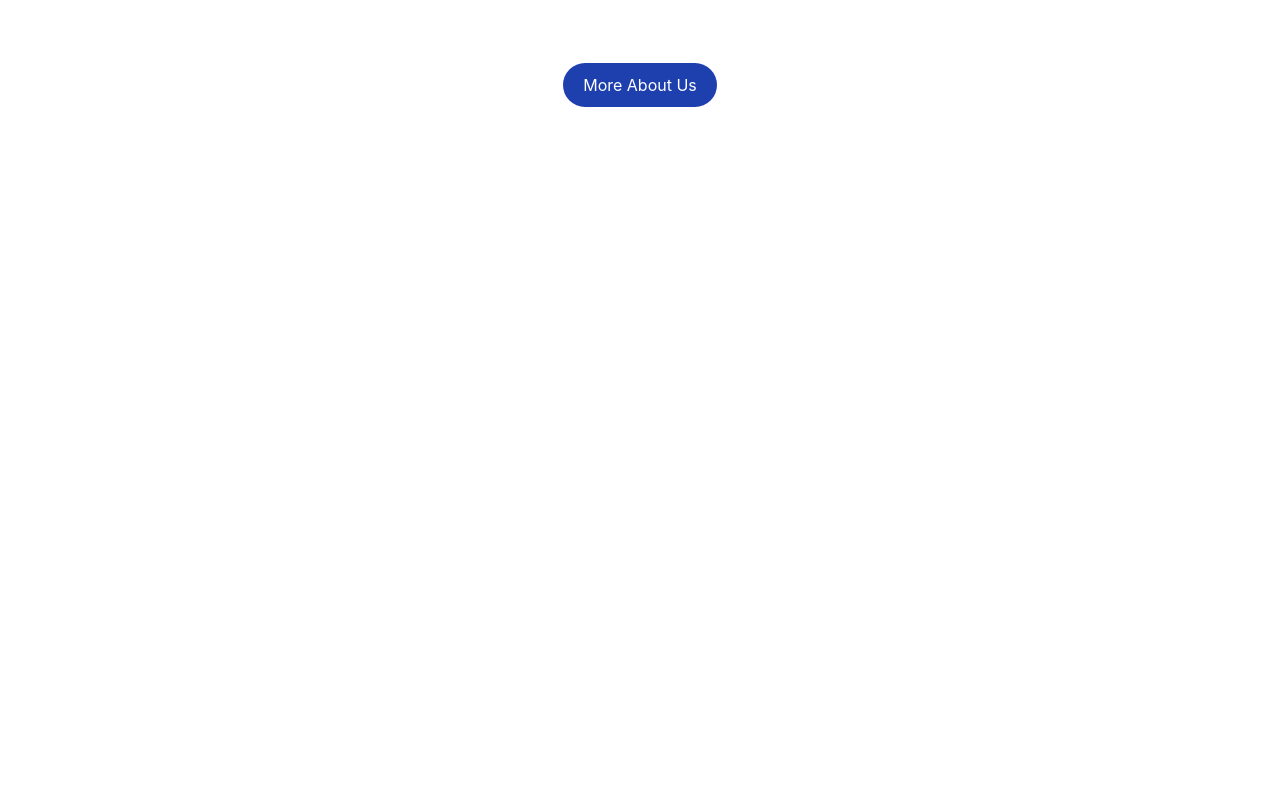
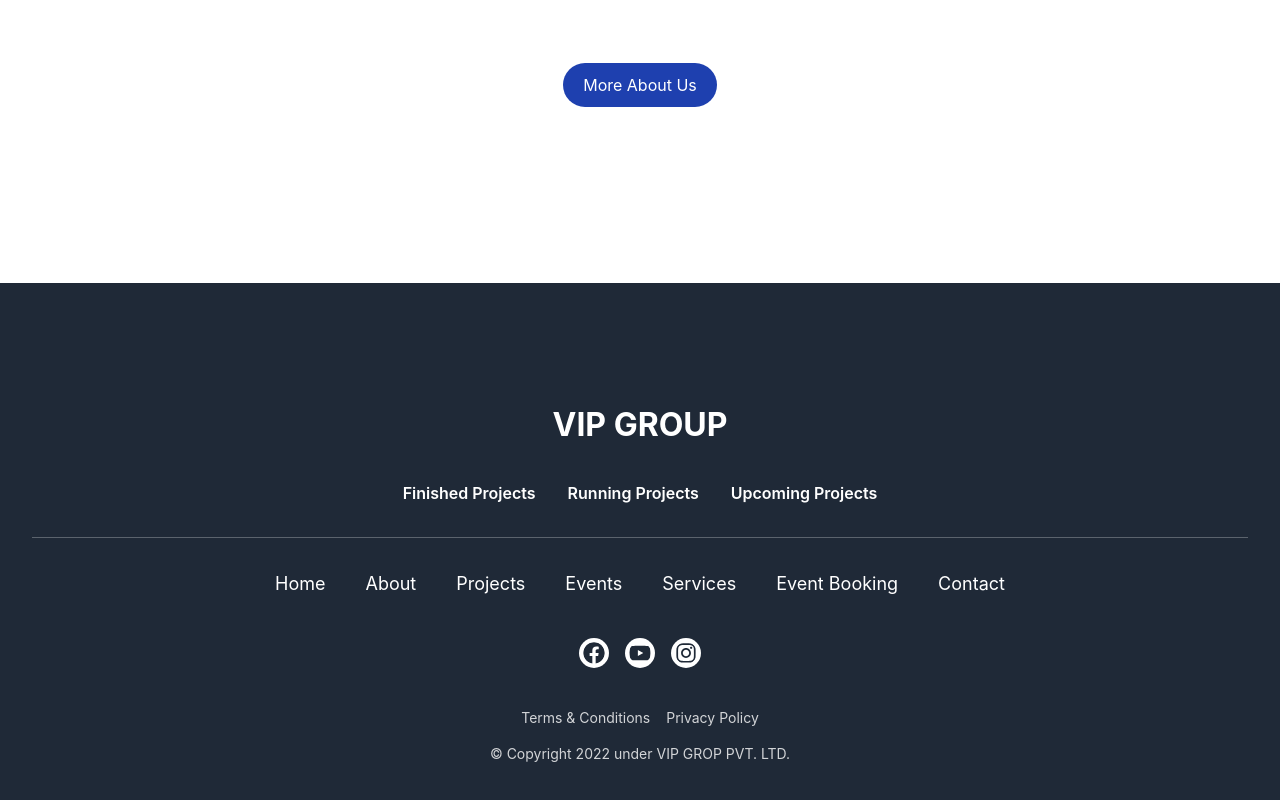
Before and after one commit to A4OnE/sirg, a Next.js app: page / in a window 1280 px wide. Shown: the part 1004-1804 px from the top of the page. Before the commit the page ends 1287 px from the top, so only its background shows below. Built offline with nearby package versions, Linux system fonts and the light colour scheme.

Commit message:
footer update ashish

```diff
--- /dev/null
+++ b/components/Footer/Footer.jsx
@@ -0,0 +1,60 @@
+import Link from "next/link";
+import React from "react";
+import NavItems from "../NavsFooter/Navigations.json";
+import SocialMedia from "../PageEssentials/SocialMedia";
+
+function Footer() {
+  return (
+    <div className="bg-gray-800 text-center pt-24 pb-10 text-white">
+      <h1>VIP GROUP</h1>
+      <div className="my-8">
+        <div className="flex items-center space-x-4 lg:space-x-8 justify-center">
+          <Link href={"/Projects"}>
+            <p className="cursor-pointer font-semibold">Finished Projects</p>
+          </Link>
+          <Link href={"/Projects"}>
+            <p className="cursor-pointer font-semibold">Running Projects</p>
+          </Link>
+          <Link href={"/Projects"}>
+            <p className="cursor-pointer font-semibold">Upcoming Projects</p>
+          </Link>
+        </div>
+      </div>
+      <div className="container mx-auto px-4 lg:px-8 my-8 opacity-30">
+        <hr />
+      </div>
+
+      {/* nav section footer  starts */}
+      <div className="grid grid-cols-2 gap-4 lg:flex lg:items-center lg:space-x-6 lg:justify-center">
+        {NavItems.map((item) => (
+          <Link href={item.to}>
+            <a className="text-lg font-normal">{item.title}</a>
+          </Link>
+        ))}
+      </div>
+      {/* nav section footer ends  */}
+
+      {/* social media section  */}
+      <div className="flex justify-center my-10 text-3xl">
+        <SocialMedia />
+      </div>
+      {/* social media section ends  */}
+
+      {/* footer final seciton terms and condition starts  */}
+      <div className="opacity-80 text-sm">
+        <div className="flex items-center space-x-4 justify-center">
+          <Link href={"/"}>
+            <a className="">Terms & Conditions</a>
+          </Link>
+          <Link href={"/"}>
+            <a className="">Privacy Policy</a>
+          </Link>
+        </div>
+
+        <p className="mt-4">&copy; Copyright 2022 under VIP GROP PVT. LTD.</p>
+      </div>
+    </div>
+  );
+}
+
+export default Footer;
--- /dev/null
+++ b/components/PageEssentials/SocialMedia.jsx
@@ -0,0 +1,20 @@
+import React from "react";
+import { FaFacebook, FaInstagram, FaYoutube } from "react-icons/fa";
+
+function SocialMedia() {
+  return (
+    <div className="flex items-center space-x-4">
+      <a href="http://" target="_blank" rel="noopener noreferrer">
+        <FaFacebook className="bg-white text-gray-800 p-1 rounded-full transition transform hover:scale-110" />
+      </a>
+      <a href="http://" target="_blank" rel="noopener noreferrer">
+        <FaYoutube className="bg-white text-gray-800 p-1 rounded-full transition transform hover:scale-110" />
+      </a>
+      <a href="http://" target="_blank" rel="noopener noreferrer">
+        <FaInstagram className="bg-white text-gray-800 p-1 rounded-full transition transform hover:scale-110" />
+      </a>
+    </div>
+  );
+}
+
+export default SocialMedia;
--- a/components/Templates/PageTemplate.jsx
+++ b/components/Templates/PageTemplate.jsx
@@ -1,4 +1,5 @@
 import React from "react";
+import Footer from "../Footer/Footer";
 import Nav from "../NavsFooter/Nav";
 
 function PageTemplate(props) {
@@ -6,6 +7,7 @@ function PageTemplate(props) {
     <div>
       <Nav />
       <div className="container mx-auto px-4 lg:px-8">{props.children}</div>
+      <Footer />
     </div>
   );
 }
```
